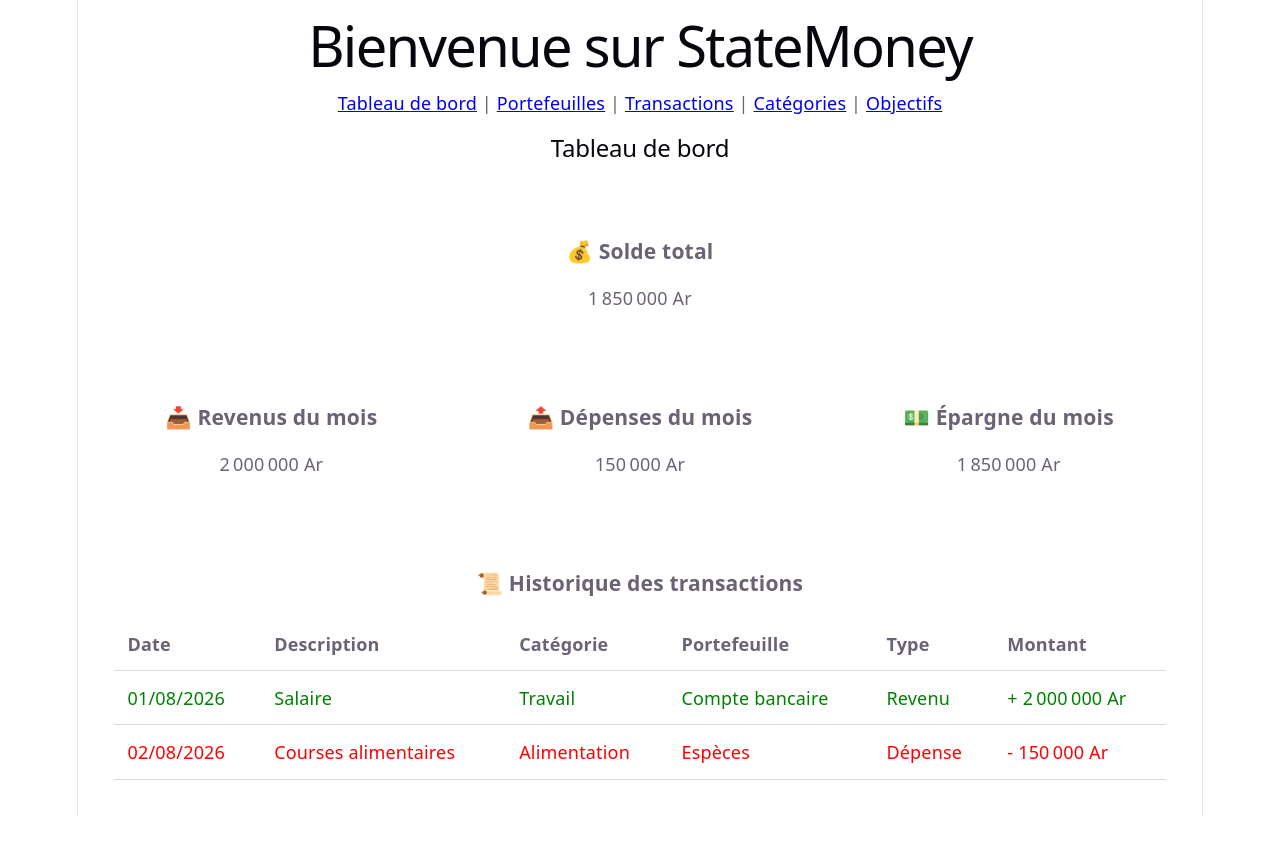
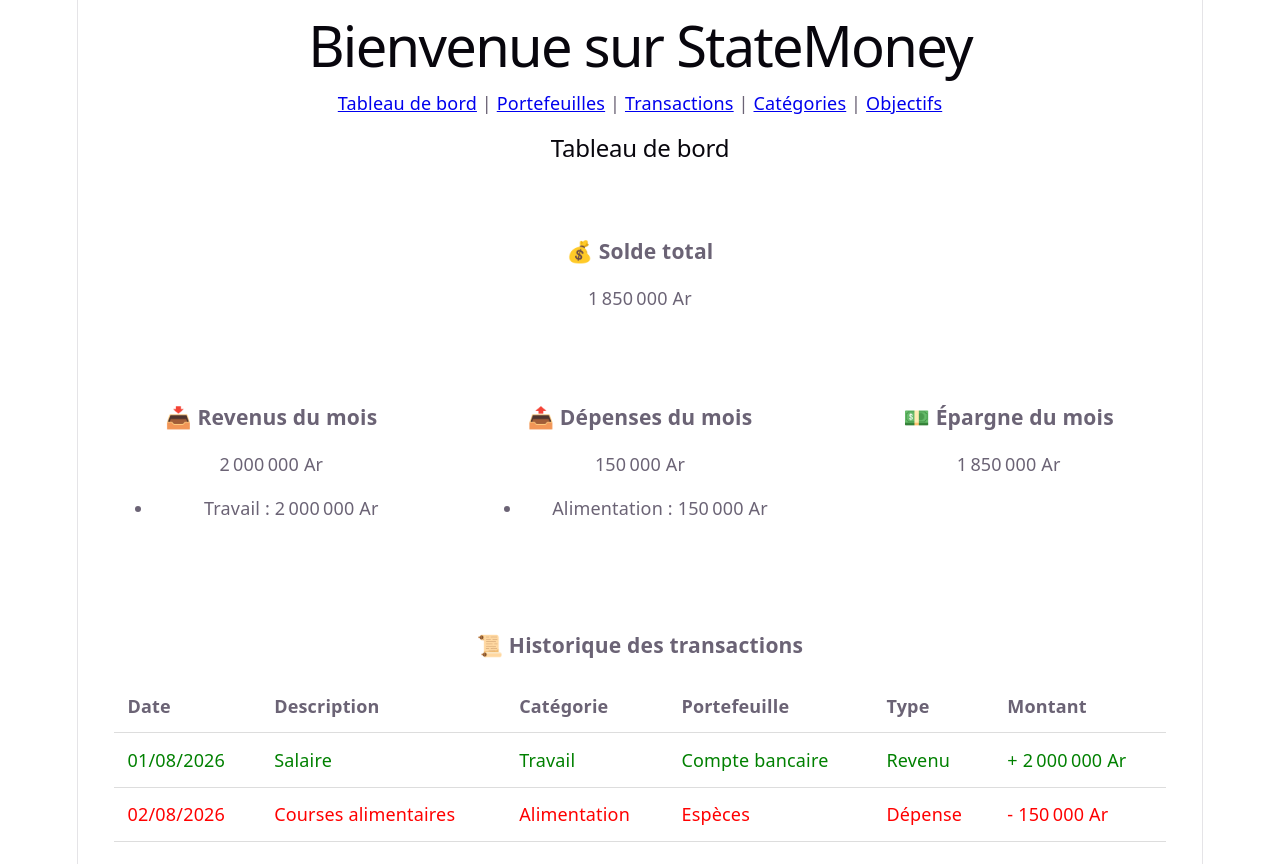
Before and after one commit to stephanie-chan-dev25/StateMoney, a React (Vite) app in the folder frontend/: page / in a window 1280 px wide. Shown: the top 864 px of the page. Before the commit the page ends 816 px from the top, so only its background shows below. Built offline with nearby package versions, Linux system fonts and the light colour scheme.

Commit message:
feat: display monthly income and expenses breakdown

```diff
--- /dev/null
+++ b/frontend/src/components/dashboard/CategoryAmountList.tsx
@@ -0,0 +1,23 @@
+import type { CategoryAmount } from "../../types/categoryAmount"
+
+type CategoryAmountListProps = {
+  items: CategoryAmount[]
+}
+
+function CategoryAmountList({
+  items,
+}: CategoryAmountListProps) {
+  return (
+    <ul>
+      {items.map((item) => (
+        <li key={item.category}>
+          <span>{item.category}</span>
+          {" : "}
+          <span>{item.amount.toLocaleString("fr-FR")} Ar</span>
+        </li>
+      ))}
+    </ul>
+  )
+}
+
+export default CategoryAmountList
--- a/frontend/src/components/dashboard/Dashboard.tsx
+++ b/frontend/src/components/dashboard/Dashboard.tsx
@@ -11,14 +11,24 @@ import {
   calculateBalance,
 } from "../../utils/transactionCalculations"
 import "./Dashboard.css"
+import { calculateIncomeByCategory } from "../../utils/incomeCalculations"
+import { filterTransactionsByMonth } from "../../utils/transactionCalculations"
+import { calculateExpensesByCategory } from "../../utils/expenseCalculations"
+const monthlyTransactions = filterTransactionsByMonth(
+  transactions,
+  7,
+  2026
+)
 type DashboardProps = {
   title: string
 }
 
 function Dashboard({ title }: DashboardProps) {
+  const incomeByCategory = calculateIncomeByCategory(monthlyTransactions)
+  const expensesByCategory = calculateExpensesByCategory(monthlyTransactions)
   const totalBalance = calculateBalance(transactions)
-  const monthlyIncome = calculateIncome(transactions)
-  const monthlyExpenses = calculateExpenses(transactions)
+  const monthlyIncome = calculateIncome(monthlyTransactions)
+  const monthlyExpenses = calculateExpenses(monthlyTransactions)
   const monthlySavings = calculateSavings(monthlyIncome, monthlyExpenses)
 
   return (
@@ -28,9 +38,15 @@ function Dashboard({ title }: DashboardProps) {
       <TotalBalance balance={totalBalance} />
 
       <div className="dashboard-stats">
-        <MonthlyIncome amount={monthlyIncome} />
+        <MonthlyIncome
+        amount={monthlyIncome}
+        incomes={incomeByCategory}
+        />
 
-        <MonthlyExpenses amount={monthlyExpenses} />
+        <MonthlyExpenses
+        amount={monthlyExpenses}
+        expenses={expensesByCategory}
+        />
 
         <MonthlySavings amount={monthlySavings} />
       </div>
--- a/frontend/src/components/dashboard/MonthlyExpenses.tsx
+++ b/frontend/src/components/dashboard/MonthlyExpenses.tsx
@@ -1,13 +1,20 @@
 import "./Dashboard.css"
+import CategoryAmountList from "./CategoryAmountList"
+import type { CategoryAmount } from "../../types/categoryAmount"
 type MonthlyExpensesProps = {
   amount: number
+  expenses: CategoryAmount[]
 }
 
-function MonthlyExpenses({ amount }: MonthlyExpensesProps) {
+function MonthlyExpenses({
+  amount,
+  expenses,
+}: MonthlyExpensesProps) {
   return (
     <section className="dashboard-card">
       <h3>📤 Dépenses du mois</h3>
       <p>{amount.toLocaleString("fr-FR")} Ar</p>
+      <CategoryAmountList items={expenses} />
     </section>
   )
 }
--- a/frontend/src/components/dashboard/MonthlyIncome.tsx
+++ b/frontend/src/components/dashboard/MonthlyIncome.tsx
@@ -1,13 +1,20 @@
 import "./Dashboard.css"
+import CategoryAmountList from "./CategoryAmountList"
+import type { CategoryAmount } from "../../types/categoryAmount"
+
 type MonthlyIncomeProps = {
   amount: number
+  incomes: CategoryAmount[]
 }
 
-function MonthlyIncome({ amount }: MonthlyIncomeProps) {
-  return (
+function MonthlyIncome({
+  amount,
+  incomes,
+}: MonthlyIncomeProps) {  return (
     <section className="dashboard-card">
       <h3>📥 Revenus du mois</h3>
       <p>{amount.toLocaleString("fr-FR")} Ar</p>
+      <CategoryAmountList items={incomes} />
     </section>
   )
 }
--- /dev/null
+++ b/frontend/src/types/categoryAmount.ts
@@ -0,0 +1,4 @@
+export type CategoryAmount = {
+  category: string
+  amount: number
+}
--- /dev/null
+++ b/frontend/src/utils/expenseCalculations.ts
@@ -0,0 +1,22 @@
+import type { Transaction } from "../types/transaction"
+
+export function calculateExpensesByCategory(transactions: Transaction[]) {
+  const expensesByCategory = new Map<string, number>()
+
+  transactions
+    .filter((transaction) => transaction.type === "expense")
+    .forEach((transaction) => {
+      const currentAmount =
+        expensesByCategory.get(transaction.category) ?? 0
+
+      expensesByCategory.set(
+        transaction.category,
+        currentAmount + transaction.amount
+      )
+    })
+
+  return Array.from(expensesByCategory.entries()).map(([category, amount]) => ({
+    category,
+    amount,
+  }))
+}
--- /dev/null
+++ b/frontend/src/utils/incomeCalculations.ts
@@ -0,0 +1,22 @@
+import type { Transaction } from "../types/transaction"
+
+export function calculateIncomeByCategory(transactions: Transaction[]) {
+  const incomeByCategory = new Map<string, number>()
+
+  transactions
+    .filter((transaction) => transaction.type === "income")
+    .forEach((transaction) => {
+      const currentAmount =
+        incomeByCategory.get(transaction.category) ?? 0
+
+      incomeByCategory.set(
+        transaction.category,
+        currentAmount + transaction.amount
+      )
+    })
+
+  return Array.from(incomeByCategory.entries()).map(([category, amount]) => ({
+    category,
+    amount,
+  }))
+}
--- a/frontend/src/utils/transactionCalculations.ts
+++ b/frontend/src/utils/transactionCalculations.ts
@@ -1,4 +1,19 @@
 import type { Transaction } from "../types/transaction"
+
+export function filterTransactionsByMonth(
+  transactions: Transaction[],
+  month: number,
+  year: number
+) {
+  return transactions.filter((transaction) => {
+    const transactionDate = transaction.date
+
+    return (
+      transactionDate.getMonth() === month &&
+      transactionDate.getFullYear() === year
+    )
+  })
+}
 
 export function calculateIncome(transactions: Transaction[]) {
   return transactions
```
